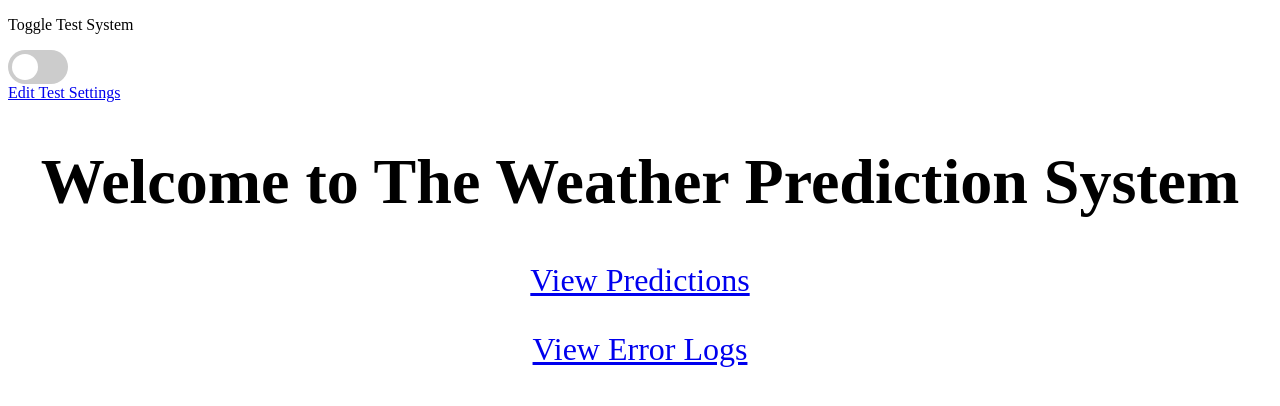
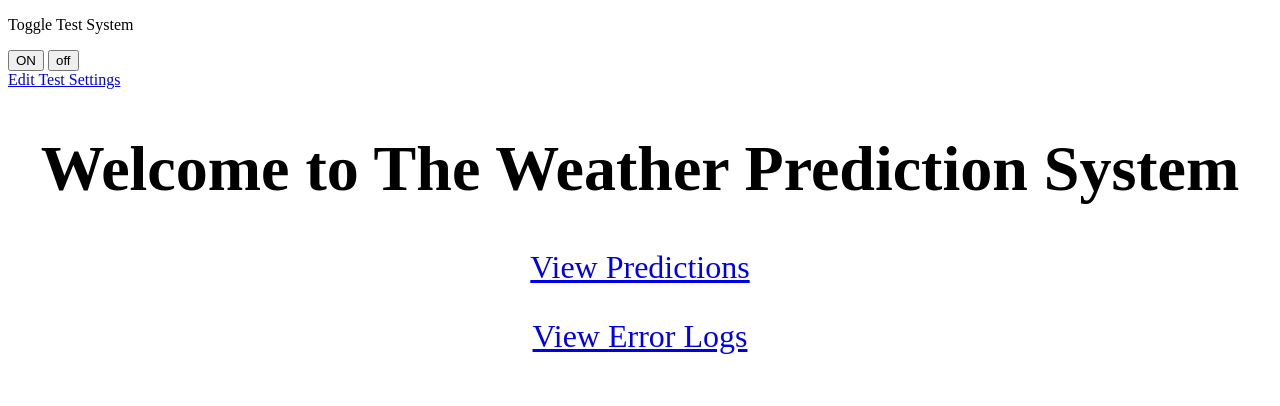
Before and after one commit to TheFungusAmongUs/MEC2022, a Flask app: page / in a window 1280 px wide. Shown: the top 406 px of the page. Run offline with Flask 2, Linux system fonts and the light colour scheme.

Commit message:
more fixedstuff

```diff
--- a/main.py
+++ b/main.py
@@ -1,5 +1,5 @@
-from flask import Flask, render_template
-
+from flask import render_template
+from flask import Flask, request
 app = Flask(__name__)
 
 
--- a/templates/index.html
+++ b/templates/index.html
@@ -10,18 +10,15 @@
 </head>
 <body>
 
-      <div class ="test">
+
         <p>Toggle Test System</p>
           <form method="post">
-              <label class="switch">
-            <input type="checkbox" name="test state" value = "True" >
+                <input type="button" name = "on" value = "ON">
+               <input type="button" value="off">
 
-            <span class="slider round"></span>
-        </label>
+
           </form>
         <a href="/test" class ="test button" >Edit Test Settings</a>
-      </div>
-
 
     <div class = "main">
         <h1 >Welcome to The Weather Prediction System</h1>
```
